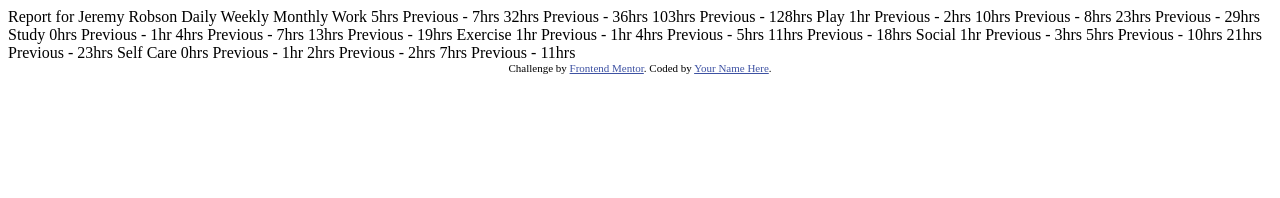
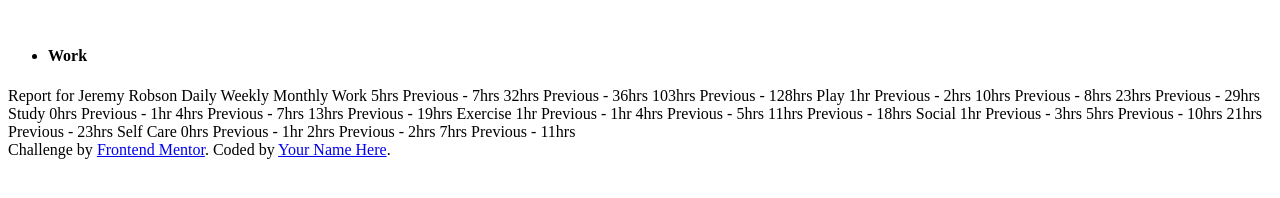
Before and after one commit to Albertah-R/Time-tracking-dashboard, a plain HTML site: page index.html in a window 1280 px wide. Drawn offline with Linux system fonts and the light colour scheme.

Commit message:
Update assets folder

```diff
--- /dev/null
+++ b/assets/style.css
@@ -0,0 +1,77 @@
+ /*** Fonts ***/
+/*- Family: [Rubik](https://fonts.google.com/specimen/Rubik)
+- Weights: 300, 400, 500*/
+
+ /*** Root ***/
+:root {
+
+    /*** Colors ***/
+    /* Primary */
+    --Blue: hsl(246, 80%, 60%);
+    --Light-red-work: hsl(15, 100%, 70%);
+    --Soft-blue-play: hsl(195, 74%, 62%);
+    --Light-red-study: hsl(348, 100%, 68%);
+    --Lime-green-exercise: hsl(145, 58%, 55%);
+    --Violet-social: hsl(264, 64%, 52%);
+    --Soft-orange-self-care: hsl(43, 84%, 65%);
+
+    /* Neutral */
+    --Very-dark-blue: hsl(226, 43%, 10%);
+    --Dark-blue: hsl(235, 46%, 20%);
+    --Desaturated-blue: hsl(235, 45%, 61%);
+    --Pale-Blue: hsl(236, 100%, 87%);
+
+    /* Font */
+    --Font: ;
+    --Font-size: 18px ;
+}
+
+ /*** Typographie ***/
+
+h1,
+h2,
+h3,
+h4,
+h5,
+h6,
+p,
+span,
+a,
+ul,
+li,
+button,
+aside,
+section,
+header,
+main,
+footer,
+
+ /*** ***/
+ /*** ***/
+ /*** ***/
+
+
+ /*** Base ***/
+*{
+    margin: 0;
+    padding: 0;
+    box-sizing: border-box;
+    list-style: none;
+    text-decoration: none;
+}
+
+
+ /*** ***/
+
+ /*** Cards
+ 260px
+ 20px border radius ***/
+
+ /*** ***/
+ /*** Footer ***/
+
+.attribution { font-size: 11px; text-align: center; }
+.attribution a { color: hsl(228, 45%, 44%); }
+
+
+ /*** Responsive design ***/
--- a/index.html
+++ b/index.html
@@ -9,12 +9,34 @@
   <title>Frontend Mentor | Time tracking dashboard</title>
 
   <!-- Feel free to remove these styles or customise in your own stylesheet 👍 -->
-  <style>
-    .attribution { font-size: 11px; text-align: center; }
-    .attribution a { color: hsl(228, 45%, 44%); }
-  </style>
+
 </head>
 <body>
+  <main>
+
+    <aside> <!-- Design for mobile -->
+      <header>
+        <img src="" alt="">
+      </header>
+    </aside>
+
+    <section>
+      <ul>
+        <li class="activity__work">
+        <section>
+          <header>
+            <h4>Work</h4>
+            <a href=""></a>
+          </header>
+          <main>
+            <p class="hours"></p>
+            <p class="past-hours"></p>
+          </main>
+        </section>
+        </li>
+      </ul>
+    </section>
+  </main>
 
   Report for
   Jeremy Robson
@@ -71,10 +93,12 @@
   7hrs <!-- monthly -->
   Previous - 11hrs <!-- monthly -->
 
+  <footer>
+    <div class="attribution">
+      Challenge by <a href="https://www.frontendmentor.io?ref=challenge" target="_blank">Frontend Mentor</a>.
+      Coded by <a href="#">Your Name Here</a>.
+    </div>
+  </footer>
 
-  <div class="attribution">
-    Challenge by <a href="https://www.frontendmentor.io?ref=challenge" target="_blank">Frontend Mentor</a>.
-    Coded by <a href="#">Your Name Here</a>.
-  </div>
 </body>
 </html>
```
Also changed, not shown: assets/main.js (added, +24 -0 lines), assets/images/favicon-32x32.png (renamed from images/favicon-32x32.png), assets/images/icon-ellipsis.svg (renamed from images/icon-ellipsis.svg), assets/images/icon-exercise.svg (renamed from images/icon-exercise.svg), assets/images/icon-play.svg (renamed from images/icon-play.svg), assets/images/icon-self-care.svg (renamed from images/icon-self-care.svg), assets/images/icon-social.svg (renamed from images/icon-social.svg), assets/images/icon-study.svg (renamed from images/icon-study.svg), assets/images/icon-work.svg (renamed from images/icon-work.svg), assets/images/image-jeremy.png (renamed from images/image-jeremy.png).
